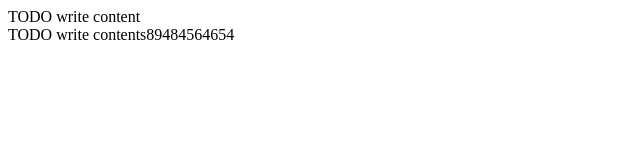
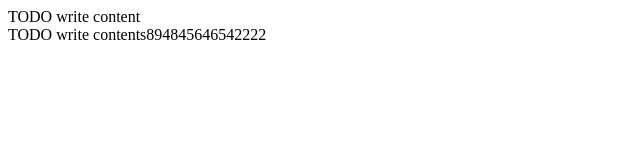
Before and after one commit to bhavinkty/app1, a plain HTML site: page index2.html in a window 1280 px wide. Shown: the full height of the page, 0-640 px from the left. Drawn offline with Linux system fonts and the light colour scheme.

Commit message:
first commit

```diff
--- a/index2.html
+++ b/index2.html
@@ -12,6 +12,6 @@
     </head>
     <body>
         <div>TODO write content</div>
-        <div>TODO write contents89484564654</div>
+        <div>TODO write contents894845646542222</div>
     </body>
 </html>
```
